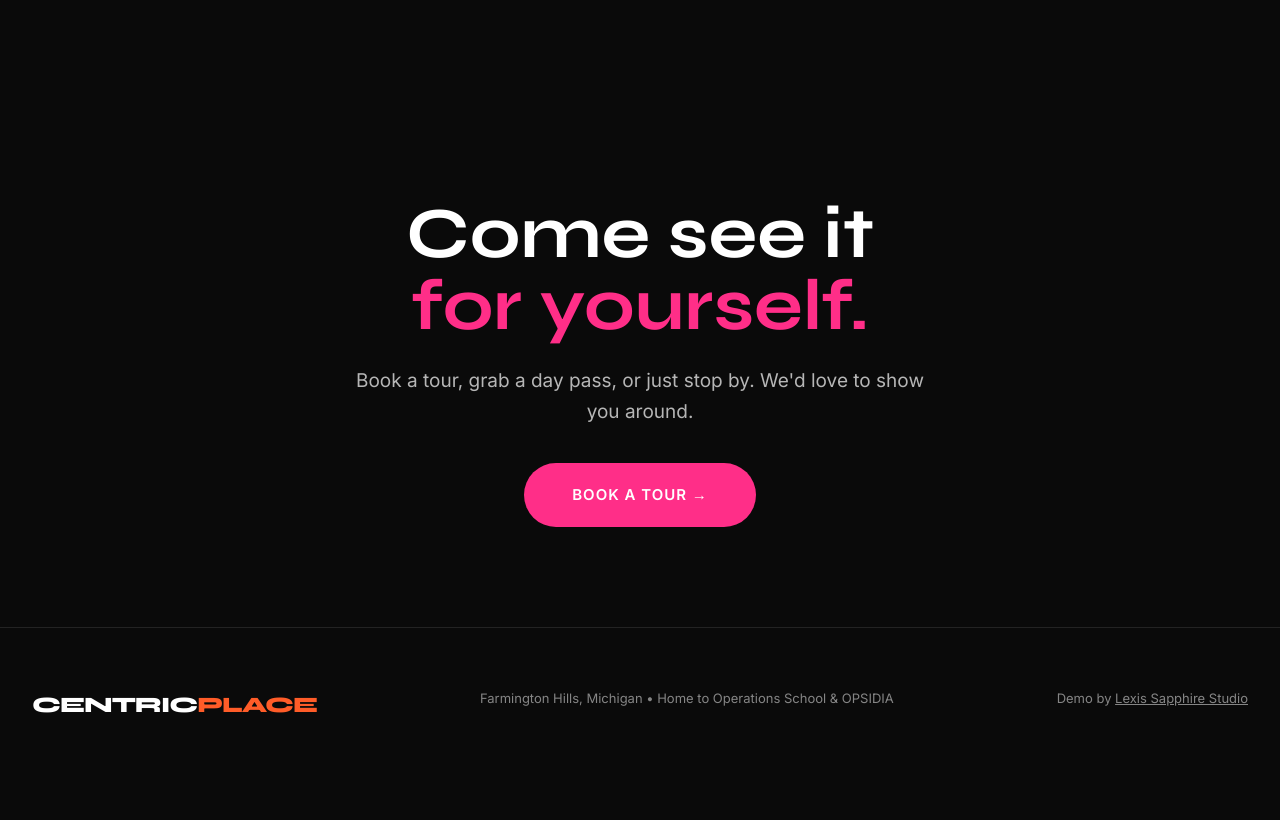
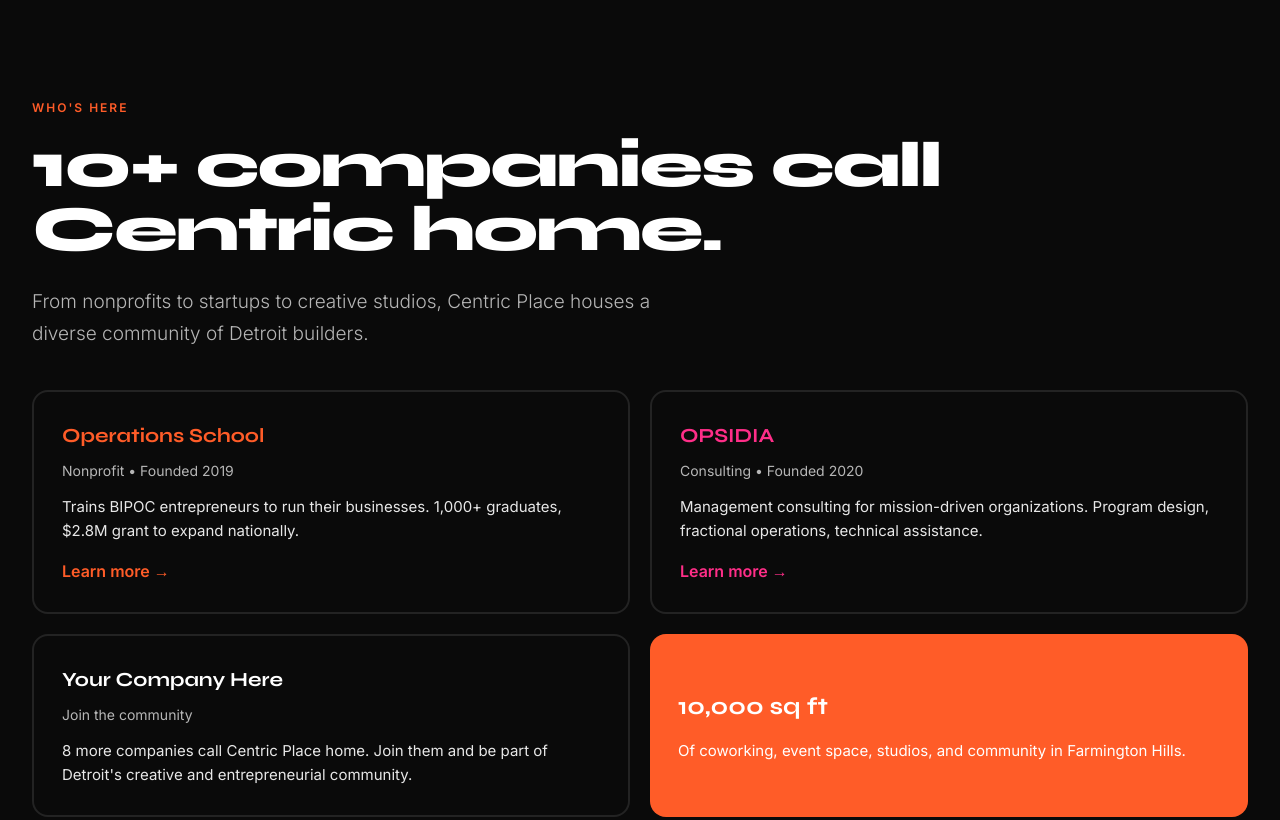
Before and after one commit to LS2Studio/centric-place-demo, a plain HTML site: page index.html in a window 1280 px wide. Shown: the part 5482-6302 px from the top of the page. Before the commit the page ends 6245 px from the top, so only its background shows below. Drawn offline with Linux system fonts and the light colour scheme.

Commit message:
Add tenant directory section with ecosystem links to Operations School and OPSIDIA

```diff
--- a/index.html
+++ b/index.html
@@ -362,6 +362,36 @@ footer p { font-size: 13px; color: rgba(255,255,255,0.5); }
   </div>
 </section>
 
+<section class="section" style="padding-top: 0;">
+  <div class="section-label">Who's here</div>
+  <h2>10+ companies call Centric home.</h2>
+  <p class="section-intro">From nonprofits to startups to creative studios, Centric Place houses a diverse community of Detroit builders.</p>
+
+  <div style="display: grid; grid-template-columns: repeat(2, 1fr); gap: 20px; margin-top: 40px;">
+    <div style="background: var(--surface); border: 2px solid rgba(255,255,255,0.1); border-radius: 16px; padding: 28px;">
+      <h3 style="font-size: 20px; margin-bottom: 8px; color: var(--orange);">Operations School</h3>
+      <p style="font-size: 14px; opacity: 0.7; margin-bottom: 12px;">Nonprofit • Founded 2019</p>
+      <p style="font-size: 15px; line-height: 1.6; opacity: 0.9;">Trains BIPOC entrepreneurs to run their businesses. 1,000+ graduates, $2.8M grant to expand nationally.</p>
+      <a href="https://rishaofficial.github.io/operations-school-demo/" style="display: inline-block; margin-top: 16px; color: var(--orange); font-weight: 700; text-decoration: none;">Learn more →</a>
+    </div>
+    <div style="background: var(--surface); border: 2px solid rgba(255,255,255,0.1); border-radius: 16px; padding: 28px;">
+      <h3 style="font-size: 20px; margin-bottom: 8px; color: var(--pink);">OPSIDIA</h3>
+      <p style="font-size: 14px; opacity: 0.7; margin-bottom: 12px;">Consulting • Founded 2020</p>
+      <p style="font-size: 15px; line-height: 1.6; opacity: 0.9;">Management consulting for mission-driven organizations. Program design, fractional operations, technical assistance.</p>
+      <a href="https://rishaofficial.github.io/opsidia-demo/" style="display: inline-block; margin-top: 16px; color: var(--pink); font-weight: 700; text-decoration: none;">Learn more →</a>
+    </div>
+    <div style="background: var(--surface); border: 2px solid rgba(255,255,255,0.1); border-radius: 16px; padding: 28px;">
+      <h3 style="font-size: 20px; margin-bottom: 8px;">Your Company Here</h3>
+      <p style="font-size: 14px; opacity: 0.7; margin-bottom: 12px;">Join the community</p>
+      <p style="font-size: 15px; line-height: 1.6; opacity: 0.9;">8 more companies call Centric Place home. Join them and be part of Detroit's creative and entrepreneurial community.</p>
+    </div>
+    <div style="background: var(--orange); color: var(--ink); border-radius: 16px; padding: 28px; display: flex; flex-direction: column; justify-content: center;">
+      <h3 style="font-size: 24px; margin-bottom: 12px;">10,000 sq ft</h3>
+      <p style="font-size: 15px; line-height: 1.6;">Of coworking, event space, studios, and community in Farmington Hills.</p>
+    </div>
+  </div>
+</section>
+
 <section class="cta">
   <h2>Come see it<br><span>for yourself.</span></h2>
   <p>Book a tour, grab a day pass, or just stop by. We'd love to show you around.</p>
```
